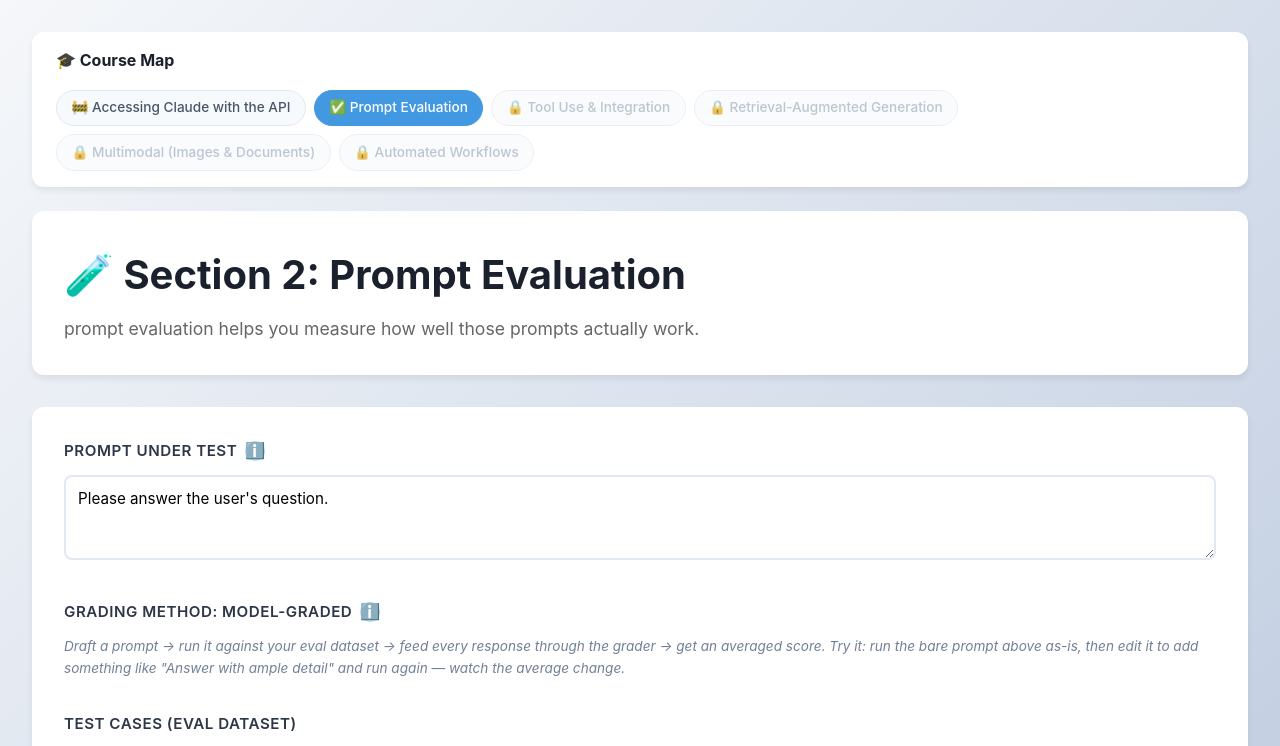
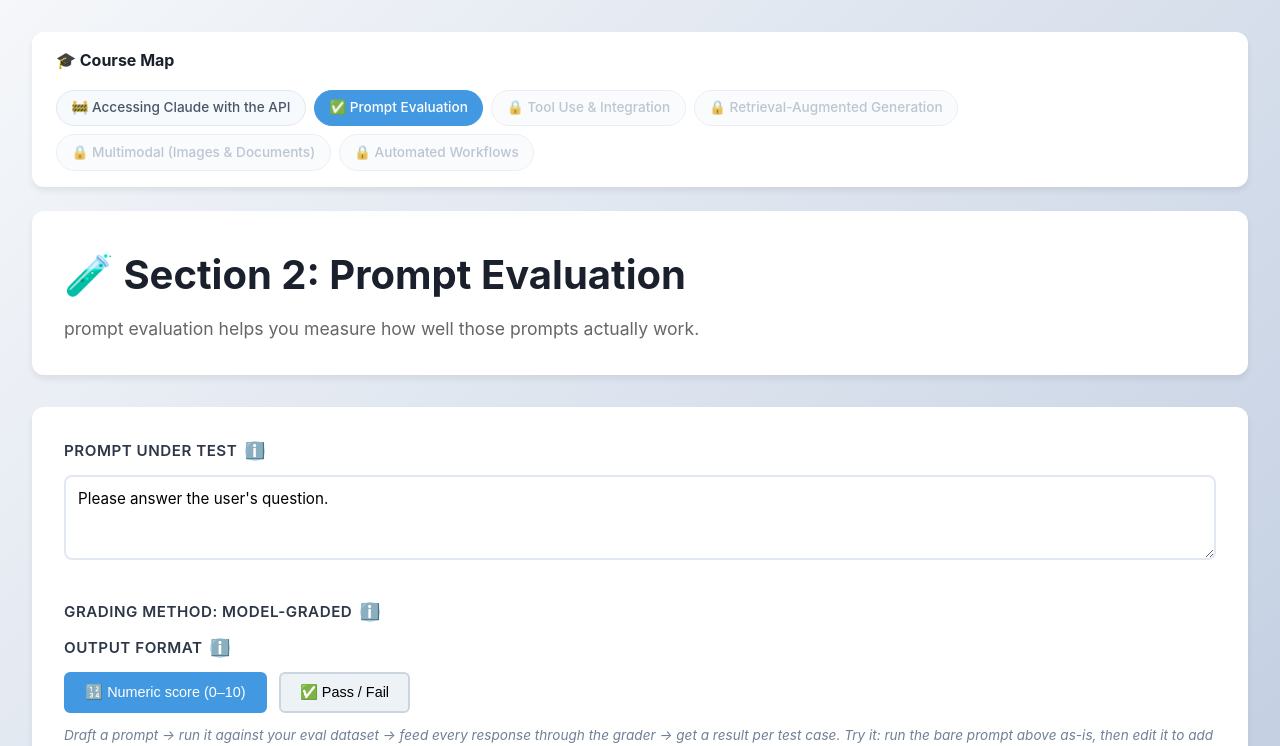
Before and after one commit to laitanop/AI-prompt-playground, a Next.js app: page /sections/prompt-evaluation in a window 1280 px wide. Shown: the top 746 px of the page. Built offline with nearby package versions, Linux system fonts and the light colour scheme.

Commit message:
improve the prompt evaluation

```diff
--- a/app/api/evaluate/route.ts
+++ b/app/api/evaluate/route.ts
@@ -1,15 +1,25 @@
 import { NextRequest, NextResponse } from "next/server";
 import { client } from "@/lib/anthropic";
-import { gradeResponse, type EvalResult, type TestCase } from "@/lib/grading";
+import {
+  gradeResponse,
+  type EvalResult,
+  type OutputFormat,
+  type TestCase,
+} from "@/lib/grading";
 
 const MODEL = "claude-haiku-4-5-20251001";
 const MAX_TEST_CASES = 20;
 
-function validate(body: unknown): { systemPrompt: string; testCases: TestCase[] } | null {
+function validate(body: unknown): {
+  systemPrompt: string;
+  outputFormat: OutputFormat;
+  testCases: TestCase[];
+} | null {
   if (typeof body !== "object" || body === null) return null;
-  const { systemPrompt, testCases } = body as Record<string, unknown>;
+  const { systemPrompt, outputFormat, testCases } = body as Record<string, unknown>;
 
   if (typeof systemPrompt !== "string" || !systemPrompt.trim()) return null;
+  if (outputFormat !== "boolean" && outputFormat !== "score") return null;
   if (!Array.isArray(testCases) || testCases.length < 1 || testCases.length > MAX_TEST_CASES) {
     return null;
   }
@@ -27,10 +37,14 @@
     }
   }
 
-  return { systemPrompt, testCases: testCases as TestCase[] };
+  return { systemPrompt, outputFormat, testCases: testCases as TestCase[] };
 }
 
-async function runTestCase(systemPrompt: string, testCase: TestCase): Promise<EvalResult> {
+async function runTestCase(
+  systemPrompt: string,
+  outputFormat: OutputFormat,
+  testCase: TestCase,
+): Promise<EvalResult> {
   const { id, input, criteria } = testCase;
 
   let response: string;
@@ -57,17 +71,13 @@
   }
 
   try {
-    const grade = await gradeResponse(client, input, response, criteria);
+    const grade = await gradeResponse(client, input, response, criteria, outputFormat);
     return { id, input, criteria, response, ...grade };
   } catch (error) {
-    return {
-      id,
-      input,
-      criteria,
-      response,
-      score: 0,
-      reasoning: `Grading failed: ${error instanceof Error ? error.message : "unknown error"}`,
-    };
+    const reasoning = `Grading failed: ${error instanceof Error ? error.message : "unknown error"}`;
+    return outputFormat === "boolean"
+      ? { id, input, criteria, response, pass: false, reasoning }
+      : { id, input, criteria, response, score: 0, reasoning };
   }
 }
 
@@ -78,27 +88,29 @@
 
     if (!validated) {
       return NextResponse.json(
-        { error: "Invalid request: check systemPrompt and testCases" },
+        { error: "Invalid request: check systemPrompt, outputFormat, and testCases" },
         { status: 400 },
       );
     }
 
-    const { systemPrompt, testCases } = validated;
+    const { systemPrompt, outputFormat, testCases } = validated;
 
     const results = await Promise.all(
-      testCases.map((tc) => runTestCase(systemPrompt, tc)),
+      testCases.map((tc) => runTestCase(systemPrompt, outputFormat, tc)),
     );
 
-    const scored = results.filter((r) => typeof r.score === "number");
-    const average =
-      scored.length > 0
-        ? scored.reduce((sum, r) => sum + (r.score ?? 0), 0) / scored.length
-        : 0;
+    const summary =
+      outputFormat === "boolean"
+        ? { total: results.length, passed: results.filter((r) => r.pass).length }
+        : {
+            total: results.length,
+            average:
+              results.length > 0
+                ? results.reduce((sum, r) => sum + (r.score ?? 0), 0) / results.length
+                : 0,
+          };
 
-    return NextResponse.json({
-      results,
-      summary: { average, total: results.length },
-    });
+    return NextResponse.json({ results, summary });
   } catch (error) {
     console.error("Evaluate API error:", error);
     return NextResponse.json(
--- a/app/globals.css
+++ b/app/globals.css
@@ -731,6 +731,33 @@
   font-style: italic;
 }
 
+.format-toggle {
+  display: flex;
+  gap: 0.75rem;
+  margin-bottom: 0.75rem;
+}
+
+.format-toggle button {
+  padding: 0.6rem 1.2rem;
+  background: #edf2f7;
+  border: 2px solid #cbd5e0;
+  border-radius: 6px;
+  font-size: 0.9rem;
+  cursor: pointer;
+  transition: all 0.2s;
+  font-weight: 500;
+}
+
+.format-toggle button:hover {
+  border-color: #4299e1;
+}
+
+.format-toggle button.selected {
+  background: #4299e1;
+  color: white;
+  border-color: #4299e1;
+}
+
 .test-case-list {
   display: flex;
   flex-direction: column;
--- a/app/sections/prompt-evaluation/page.tsx
+++ b/app/sections/prompt-evaluation/page.tsx
@@ -2,7 +2,7 @@
 
 import { useState } from "react";
 import SectionNav from "@/components/SectionNav";
-import type { EvalResult, TestCase } from "@/lib/grading";
+import type { EvalResult, OutputFormat, TestCase } from "@/lib/grading";
 
 const DEFAULT_SYSTEM_PROMPT = "Please answer the user's question.";
 
@@ -10,10 +10,19 @@
   { id: "1", input: "What's 2+2?", criteria: "" },
   { id: "2", input: "How do I make oatmeal?", criteria: "" },
   { id: "3", input: "How far away is the Moon?", criteria: "" },
+  {
+    id: "4",
+    input: "What is the current price of Apple (AAPL) stock right now?",
+    criteria: "Provides the current, live stock price as a specific dollar amount",
+  },
 ];
 
 const MAX_TEST_CASES = 20;
 const MAX_SCORE = 10;
+
+type Summary =
+  | { format: "boolean"; total: number; passed: number }
+  | { format: "score"; total: number; average: number };
 
 function makeId() {
   return typeof crypto !== "undefined" && "randomUUID" in crypto
@@ -29,17 +38,12 @@
 
 export default function PromptEvaluationPage() {
   const [systemPrompt, setSystemPrompt] = useState(DEFAULT_SYSTEM_PROMPT);
+  const [outputFormat, setOutputFormat] = useState<OutputFormat>("score");
   const [testCases, setTestCases] = useState<TestCase[]>(DEFAULT_TEST_CASES);
   const [running, setRunning] = useState(false);
   const [results, setResults] = useState<EvalResult[] | null>(null);
-  const [summary, setSummary] = useState<{
-    average: number;
-    total: number;
-  } | null>(null);
-  const [previousSummary, setPreviousSummary] = useState<{
-    average: number;
-    total: number;
-  } | null>(null);
+  const [summary, setSummary] = useState<Summary | null>(null);
+  const [previousSummary, setPreviousSummary] = useState<Summary | null>(null);
   const [error, setError] = useState<string | null>(null);
 
   const isValid =
@@ -81,14 +85,14 @@
     setRunning(true);
     setError(null);
     setResults(null);
-    setPreviousSummary(summary);
+    setPreviousSummary(summary && summary.format === outputFormat ? summary : null);
     setSummary(null);
 
     try {
       const res = await fetch("/api/evaluate", {
         method: "POST",
         headers: { "Content-Type": "application/json" },
-        body: JSON.stringify({ systemPrompt, testCases }),
+        body: JSON.stringify({ systemPrompt, outputFormat, testCases }),
       });
 
       const data = await res.json();
@@ -98,7 +102,7 @@
       }
 
       setResults(data.results);
-      setSummary(data.summary);
+      setSummary({ format: outputFormat, ...data.summary });
     } catch (err) {
       setError(err instanceof Error ? err.message : "An error occurred");
     } finally {
@@ -148,18 +152,50 @@
                 <span className="info-icon">ℹ️</span>
                 <div className="tooltip">
                   A second Claude call acts as a judge: given the message and
-                  the response, it scores 0–10. If a test case has criteria, the
-                  judge scores against that. If not, it scores overall quality,
-                  accuracy, and helpfulness instead.
+                  the response, it grades the response. If a test case has
+                  criteria, the judge grades against that. If not, it grades
+                  overall quality, accuracy, and helpfulness instead.
                 </div>
               </div>
             </label>
+
+            <label>
+              Output Format
+              <div className="info-icon-wrapper">
+                <span className="info-icon">ℹ️</span>
+                <div className="tooltip">
+                  Pass/Fail asks the judge for a simple true/false verdict —
+                  good for a checklist-style score like &quot;7/10 passed.&quot;
+                  Numeric Score asks for a 0–10 rating instead — good for
+                  tracking gradual improvement with an average, since it can
+                  tell &quot;slightly better&quot; apart from &quot;much
+                  better,&quot; not just pass vs. fail.
+                </div>
+              </div>
+            </label>
+            <div className="format-toggle">
+              <button
+                type="button"
+                className={outputFormat === "score" ? "selected" : ""}
+                onClick={() => setOutputFormat("score")}
+              >
+                🔢 Numeric score (0–10)
+              </button>
+              <button
+                type="button"
+                className={outputFormat === "boolean" ? "selected" : ""}
+                onClick={() => setOutputFormat("boolean")}
+              >
+                ✅ Pass / Fail
+              </button>
+            </div>
+
             <p className="mode-toggle-hint">
               Draft a prompt → run it against your eval dataset → feed every
-              response through the grader → get an averaged score. Try it: run
-              the bare prompt above as-is, then edit it to add something like
-              &quot;Answer with ample detail&quot; and run again — watch the
-              average change.
+              response through the grader → get a result per test case. Try
+              it: run the bare prompt above as-is, then edit it to add
+              something like &quot;Answer with ample detail&quot; and run
+              again — watch the result change.
             </p>
           </div>
 
@@ -232,13 +268,13 @@
         {/* Results */}
         {error && <div className="error-box">{error}</div>}
 
-        {summary && (
+        {summary && summary.format === "score" && (
           <div className={`eval-summary ${scoreTier(summary.average)}`}>
             Average score: {summary.average.toFixed(1)} / {MAX_SCORE}
             <span className="eval-summary-sub">
               {" "}
               across {summary.total} test case{summary.total === 1 ? "" : "s"}
-              {previousSummary && (
+              {previousSummary && previousSummary.format === "score" && (
                 <>
                   {" · "}
                   {summary.average > previousSummary.average
@@ -256,6 +292,30 @@
           </div>
         )}
 
+        {summary && summary.format === "boolean" && (
+          <div
+            className={`eval-summary ${
+              summary.passed === summary.total ? "high" : "low"
+            }`}
+          >
+            {summary.passed} / {summary.total} passed
+            <span className="eval-summary-sub">
+              {previousSummary && previousSummary.format === "boolean" && (
+                <>
+                  {" · "}
+                  {summary.passed > previousSummary.passed
+                    ? "▲"
+                    : summary.passed < previousSummary.passed
+                      ? "▼"
+                      : "—"}{" "}
+                  vs. previous run ({previousSummary.passed}/
+                  {previousSummary.total})
+                </>
+              )}
+            </span>
+          </div>
+        )}
+
         {results && (
           <div className="results-list">
             {results.map((result, index) => (
@@ -264,6 +324,12 @@
                   <span>Test Case {index + 1}</span>
                   {result.error ? (
                     <span className="score-badge low">ERROR</span>
+                  ) : outputFormat === "boolean" ? (
+                    <span
+                      className={`score-badge ${result.pass ? "high" : "low"}`}
+                    >
+                      {result.pass ? "PASS" : "FAIL"}
+                    </span>
                   ) : (
                     <span
                       className={`score-badge ${scoreTier(result.score ?? 0)}`}
```
Also changed, not shown: lib/grading.ts (+38 -9 lines).
